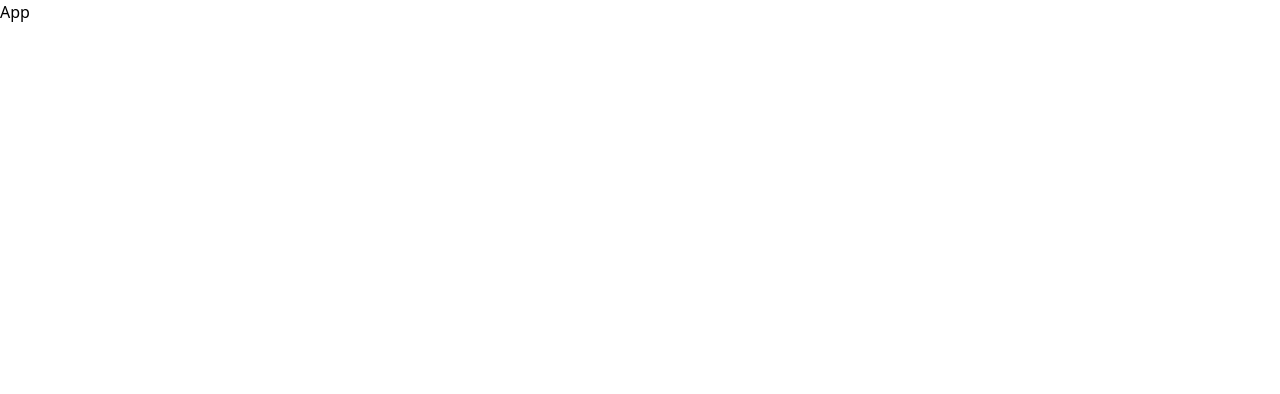
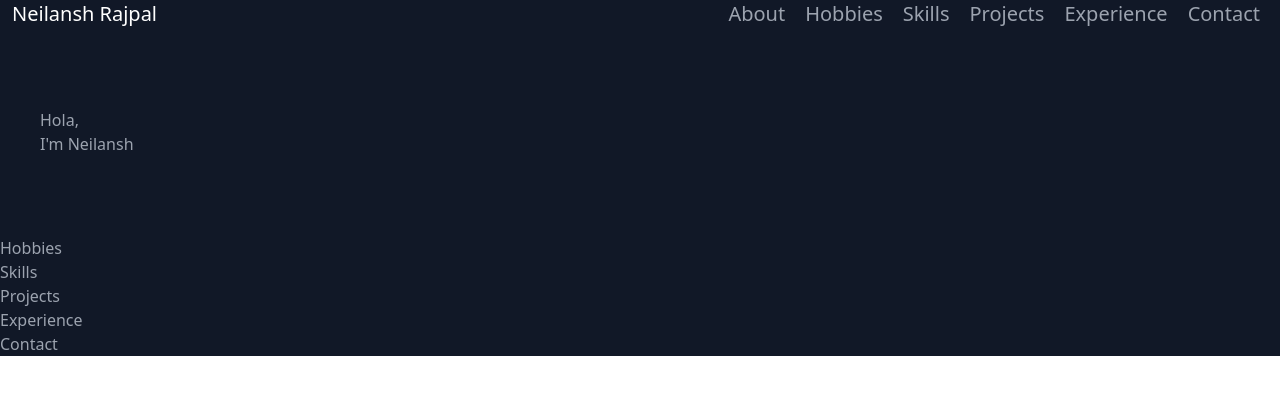
Before and after one commit to NeilanshTriesToCode/portfolio-website, a React (Create React App) app: page / in a window 1280 px wide. Shown: the top 394 px of the page. Built offline with nearby package versions, Linux system fonts and the light colour scheme.

Commit message:
created files for components; started Navbar

```diff
--- a/src/App.js
+++ b/src/App.js
@@ -1,5 +1,23 @@
 import React from "react";
 
+import About from './components/About';
+import Hobbies from "./components/Hobbies";
+import Skills from "./components/Skills";
+import Projects from "./components/Projects";
+import Experience from "./components/Experience";
+import Contact from "./components/Contact";
+import Navbar from "./components/Navbar";
+
 export default function App() {
-  return "App";
+  return (
+    <main className="text-gray-400 bg-gray-900 body-font">
+      <Navbar />
+      <About />
+      <Hobbies />
+      <Skills />
+      <Projects />
+      <Experience />
+      <Contact />
+    </main>
+  );
 }
--- /dev/null
+++ b/src/components/About.js
@@ -0,0 +1,17 @@
+// Component for the "About" section of the website
+
+import React from 'react'
+
+const About = () => {
+  return (
+    <section id='about'>
+        <div className='container mx-auto flex px-10 py-20 md:flex-row flex-col items-center'>
+            <h1>Hola, <br /> I'm Neilansh</h1>
+
+
+        </div>
+    </section>
+  );
+}
+
+export default About;
--- /dev/null
+++ b/src/components/Contact.js
@@ -0,0 +1,11 @@
+// Component for the "Contact" section of the website
+
+import React from 'react'
+
+const Contact = () => {
+  return (
+    <section id='contact'>Contact</section>
+  )
+}
+
+export default Contact;
--- /dev/null
+++ b/src/components/Experience.js
@@ -0,0 +1,11 @@
+// Component for the "Experience" section of the website
+
+import React from 'react'
+
+const Experience = () => {
+  return (
+    <section id='experience'>Experience</section>
+  )
+}
+
+export default Experience;
--- /dev/null
+++ b/src/components/Hobbies.js
@@ -0,0 +1,11 @@
+// Component for the "Interests and Hobbies" section of the website
+
+import React from 'react'
+
+const Hobbies = () => {
+  return (
+    <section id='hobbies'>Hobbies</section>
+  )
+}
+
+export default Hobbies;
--- /dev/null
+++ b/src/components/Navbar.js
@@ -0,0 +1,46 @@
+// Component for the Navbar
+
+import React from 'react'
+
+const Navbar = () => {
+  return (
+    <header className='top-0 z-30 md:sticky '>
+        <div className='mx-auto container flex flex-col flex-wrap md:flex-row items-center'>
+            <a className="title-font font-medium text-white mb-4 md:mb-0">
+                <a href="#about" className="ml-3 text-xl">
+                Neilansh Rajpal
+                </a>
+            </a>
+
+            <nav className='ml-auto'>
+                <a href="#about" className="ml-5 text-xl">
+                About
+                </a>
+
+                <a href="#hobbies" className="ml-5 text-xl">
+                Hobbies
+                </a>
+
+                <a href="#skills" className="ml-5 text-xl">
+                Skills
+                </a>
+
+                <a href="#projects" className="ml-5 text-xl">
+                Projects
+                </a>
+
+                <a href="#experience" className="ml-5 text-xl">
+                Experience
+                </a>
+
+                <a href="#contact" className="mx-5 text-xl">
+                Contact
+                </a>
+            </nav>
+
+        </div>
+    </header>
+  )
+}
+
+export default Navbar;
--- /dev/null
+++ b/src/components/Projects.js
@@ -0,0 +1,11 @@
+// Component for the "Projects" section of the website
+
+import React from 'react'
+
+const Projects = () => {
+  return (
+    <section id='projects'>Projects</section>
+  )
+}
+
+export default Projects;
--- /dev/null
+++ b/src/components/Skills.js
@@ -0,0 +1,11 @@
+// Component for the "Skills" section of the website
+
+import React from 'react'
+
+const Skills = () => {
+  return (
+    <section id='skills'>Skills</section>
+  )
+}
+
+export default Skills;
```
